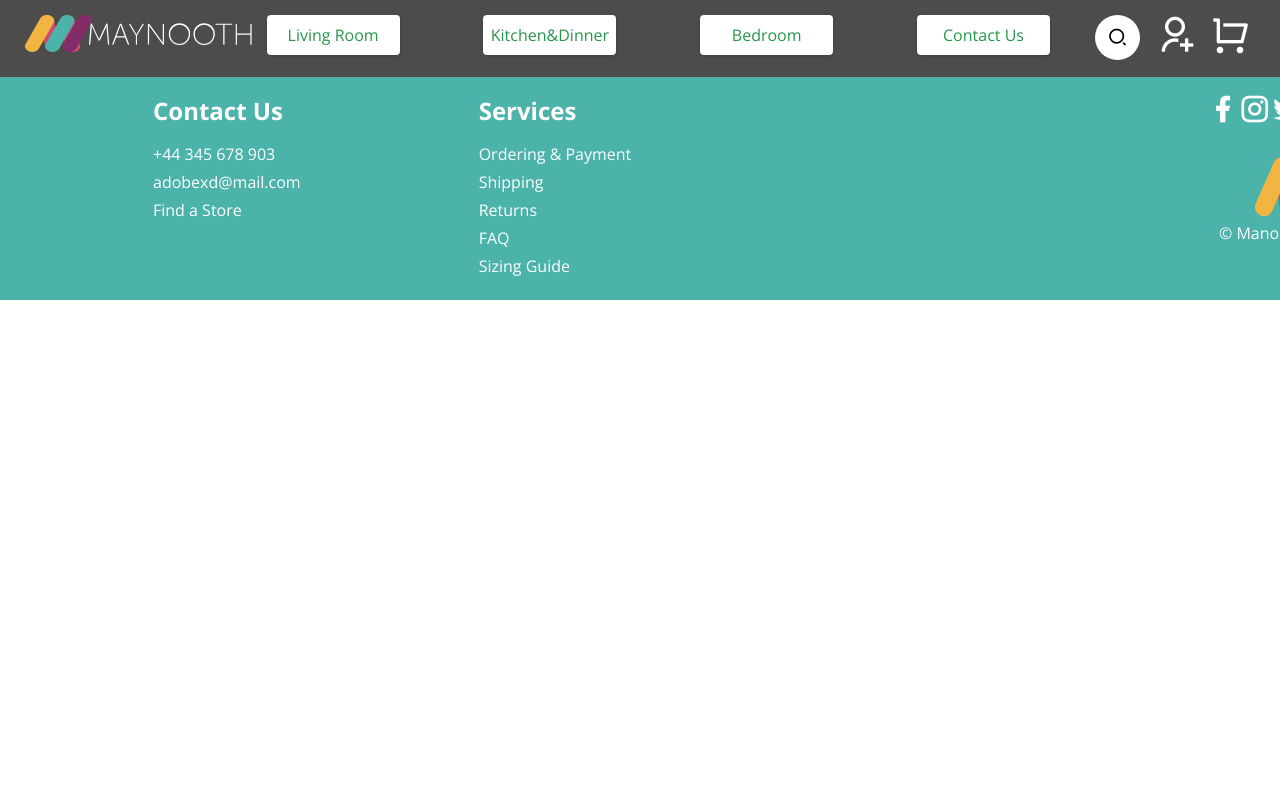
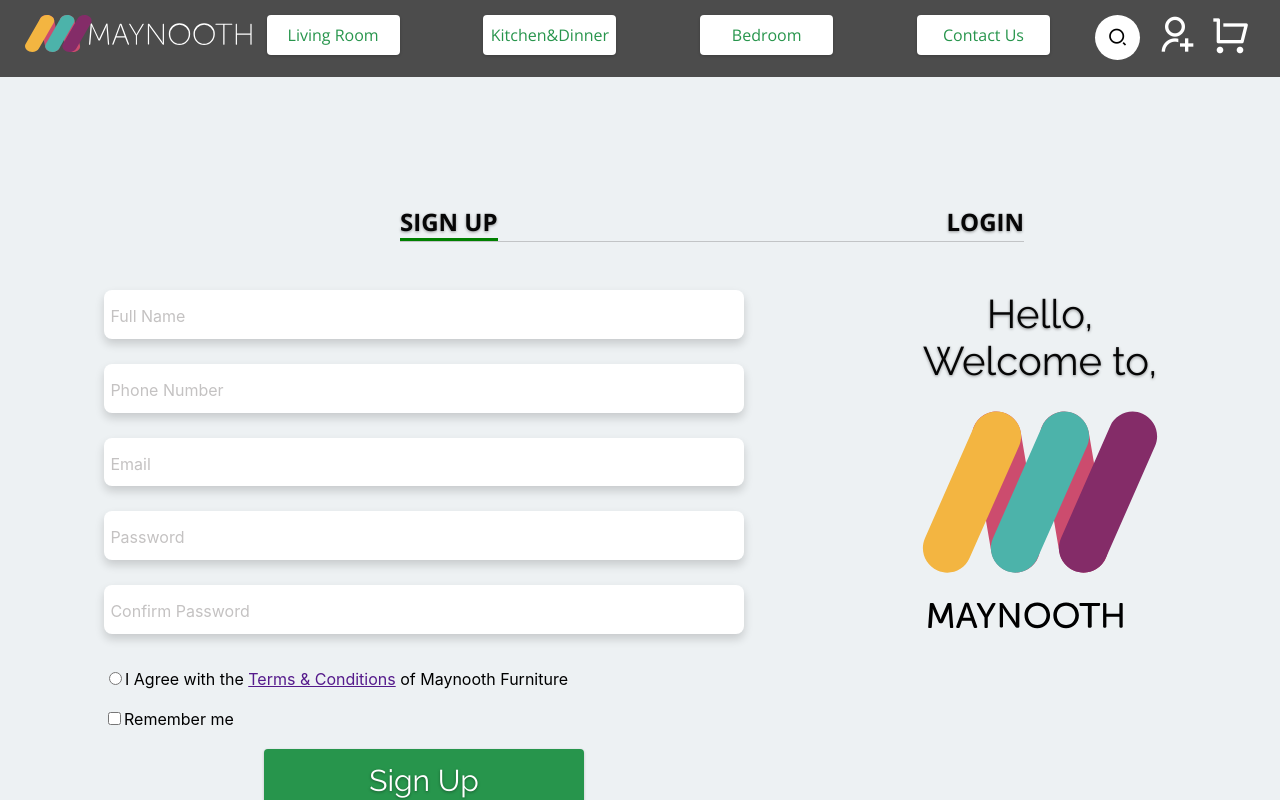
Before and after one commit to neelesh17/Mayooth-Furniture, a React (Create React App) app in the folder client/: page /signup in a window 1280 px wide. Shown: the top 800 px of the page. Built offline with nearby package versions, Linux system fonts and the light colour scheme.

Commit message:
added login and sign up pages

```diff
--- a/client/src/App.js
+++ b/client/src/App.js
@@ -14,12 +14,12 @@
     <div >
       <Navbar />
       <Switch>
-      <Route exact path="/" component={SigninAndSignupPage} />
-        {/* <Route exact path="/" component={HomePage} />
+        <Route exact path="/" component={HomePage} />
         <Route exact path="/shop/livingroom" component={CollectionPage} />
         <Route exact path="/shop/kitchendinner" component={CollectionPage} />
         <Route exact path="/shop/bedroom" component={CollectionPage} />
-        <Route exact path="/contactus" component={ContactUs} />  */}
+        <Route exact path="/contactus" component={ContactUs} />
+        <Route exact path="/signup" component={SigninAndSignupPage} />
       </Switch>
       <Footer />
     </div>
--- a/client/src/components/form-input/form-input.styles.jsx
+++ b/client/src/components/form-input/form-input.styles.jsx
@@ -49,7 +49,7 @@
     padding: 1% 1% 1% 1%;
     display: block;
     width: 100%;
-    height: 3em;
+    height: 2em;
     border: none;
     border-radius: 8px;
     box-shadow: 0px 5px 10px #00000029;
--- a/client/src/components/nav/nav.component.jsx
+++ b/client/src/components/nav/nav.component.jsx
@@ -31,7 +31,7 @@
         </ButtonContainer>
         <IconContainer>
             <span ><i className="ri-search-2-line"></i></span>
-            <Icons to="/"><i className="ri-user-add-line"></i></Icons>
+            <Icons to="/signup"><i className="ri-user-add-line"></i></Icons>
             <Icons to="/"><i className="ri-shopping-cart-line"></i></Icons>
         </IconContainer>
     </NavContainer>
--- a/client/src/components/sign-in/sign-in.component.jsx
+++ b/client/src/components/sign-in/sign-in.component.jsx
@@ -0,0 +1,60 @@
+import React, {useState} from 'react';
+import {Link}from 'react-router-dom';
+
+import {ReactComponent as Logo} from '../../assets/Logo-Maynooth-Option2.svg';
+
+import FormInput from '../form-input/form-input.component';
+
+import { SignUpContainer, FormContainer, LogoContainer } from './sign-in.styles';
+import { Text, CustomButton } from '../style-utils/utils.styles';
+
+
+const SignIn = () => {
+    const [ userCredentials, setCredentials ] = useState({
+        email: '',
+        password: '',
+    })
+
+    const {email,password } = userCredentials;
+
+    const handleChange = (event) => {
+        const { name, value } = event.target;
+        setCredentials({...userCredentials, [name] : value});
+    }
+    return(
+        <SignUpContainer>
+            <FormContainer>
+                <FormInput
+                    type="email"
+                    name="email"
+                    value={email}
+                    handleChange={handleChange}
+                    label="Email"
+                    required
+                />
+                <FormInput
+                    type="password"
+                    name="password"
+                    value={password}
+                    handleChange={handleChange}
+                    label="Password"
+                    required
+                />
+                <div >
+                    <input className="input" type="checkbox" name="remember" />
+                    <label className="input" for="remember">Remember me</label>
+                </div>
+                <CustomButton backgroundColor="rgba(39, 149, 76, 1)"  width="20em" height="4em">
+                    <Text color="rgba(255, 255, 255, 1)" font="30px Raleway">Sign In</Text>
+                </CustomButton>
+            </FormContainer>
+            <div>
+                <Text font="40px Raleway">Hello,<br></br>Welcome back,</Text>
+                <LogoContainer>
+                    <Logo />
+                </LogoContainer>
+            </div>
+        </SignUpContainer>
+)};
+
+export default SignIn;
--- a/client/src/components/sign-in/sign-in.styles.jsx
+++ b/client/src/components/sign-in/sign-in.styles.jsx
@@ -0,0 +1,22 @@
+import styled from 'styled-components';
+import{fade} from '../style-utils/utils.styles';
+
+export const SignUpContainer = styled.div`
+    display: flex;
+    justify-content: center;
+    animation: 2s ${fade} ease-out;
+`;
+
+export const FormContainer = styled.form`
+    width: 40em;
+    height: auto;
+    button{
+        margin-left: 10em;
+    }
+    margin-right: 10em;
+`;
+
+export const LogoContainer = styled.div`
+    width: 17em;
+    height: 17em;
+`;
--- a/client/src/components/sign-up/sign-up.component.jsx
+++ b/client/src/components/sign-up/sign-up.component.jsx
@@ -67,13 +67,13 @@
                     label="Confirm Password"
                     required
                 />
-                <div>
+                <div style={{padding: "10px 0"}}>
                     <input type="radio" name="terms" className="input" />
                     <label for="terms" className="input">
                         I Agree with the <Link>Terms & Conditions</Link> of Maynooth Furniture
                     </label>
                 </div>
-                <div>
+                <div  style={{padding: "10px 0"}}>
                     <input className="input" type="checkbox" name="remember" />
                     <label className="input" for="remember">Remember me</label>
                 </div>
--- a/client/src/components/sign-up/sign-up.styles.jsx
+++ b/client/src/components/sign-up/sign-up.styles.jsx
@@ -1,19 +1,18 @@
 import styled from 'styled-components';
+import{fade} from '../style-utils/utils.styles';
 
 export const SignUpContainer = styled.div`
     display: flex;
     justify-content: center;
+    animation: 2s ${fade} ease-out;
 `;
 
 export const FormContainer = styled.form`
     width: 40em;
-    height: 43em;
+    height: auto;
     button{
         margin-left: 10em;
     }
-    display: flex;
-    flex-direction: column;
-    justify-content: space-between;
     margin-right: 10em;
 `;
 
--- a/client/src/pages/signin&signup-page/signin-signup.component.jsx
+++ b/client/src/pages/signin&signup-page/signin-signup.component.jsx
@@ -1,18 +1,34 @@
-import React from 'react';
+import React,{useState} from 'react';
 
 import { SigninAndSignupContainer, TextContainer } from './signin-signup.styles';
 import { Text } from '../../components/style-utils/utils.styles';
 
 import SignUp from '../../components/sign-up/sign-up.component';
+import SignIn from '../../components/sign-in/sign-in.component';
 
-const SigninAndSignupPage = () => (
-    <SigninAndSignupContainer>
-        <TextContainer>
-            <Text font="Bold 24px Open Sans">SIGN UP</Text>
-            <Text font="Bold 24px Open Sans">LOGIN</Text>
-        </TextContainer>
-        <SignUp />
-    </SigninAndSignupContainer>
-);
+const SigninAndSignupPage = () => {
+    const [isActive, setActive] = useState({
+        active: "signup"
+    });
+    const {active} = isActive;
+    const handleChange = (event) => {
+        if(event.target.id === active ){
+            return;
+        } else {
+            setActive({active: event.target.id});
+        }
+    }
+
+    return(
+        <SigninAndSignupContainer>
+            <TextContainer>
+                <Text font="Bold 24px Open Sans" id="signup" className={active === "signup"? 'active': ''} onClick={handleChange}>SIGN UP</Text>
+                <Text font="Bold 24px Open Sans" id="login" className={active === "login"? 'active': ''} onClick={handleChange}>LOGIN</Text>
+            </TextContainer>
+            {active === "signup" ?
+                <SignUp /> : <SignIn />
+            }
+        </SigninAndSignupContainer>
+)};
 
 export default SigninAndSignupPage;
--- a/client/src/pages/signin&signup-page/signin-signup.styles.jsx
+++ b/client/src/pages/signin&signup-page/signin-signup.styles.jsx
@@ -1,18 +1,28 @@
 import styled from 'styled-components';
-
+import{fade, Text} from '../../components/style-utils/utils.styles';
 
 export const SigninAndSignupContainer = styled.div`
     display: flex;
     flex-direction: column;
     justify-content: space-between;
+    background-color: #EDF1F3;
+    margin: 0;
+    padding: 6em 0 ;
+    width: 100%;
 `;
 
 export const TextContainer = styled.div`
     display: flex;
     justify-content: space-between;
-    padding: 1em 0;
-    margin : 1em 0;
-    width: 40em;
-    margin-left: 24.5em;
+    padding: 1em 0 0 0;
+    margin : 1em 0 3em 25em;
+    width: 39em;
     border-bottom: 1px solid rgba(112, 112, 112, 0.35);
+    ${Text}{
+        cursor: pointer;
+    }
+    .active{
+        border-bottom: 3px solid green;
+        animation: 2s ${fade} ease-out;
+    }
 `;
```
